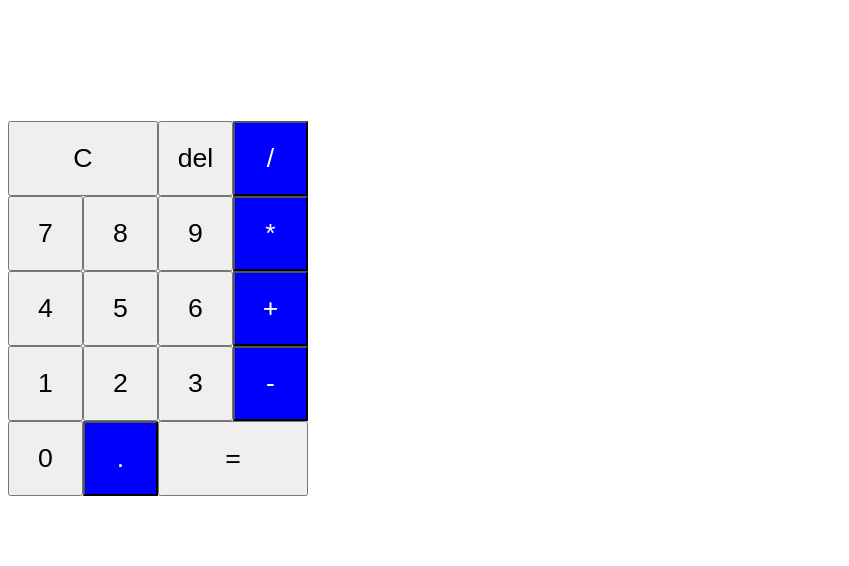
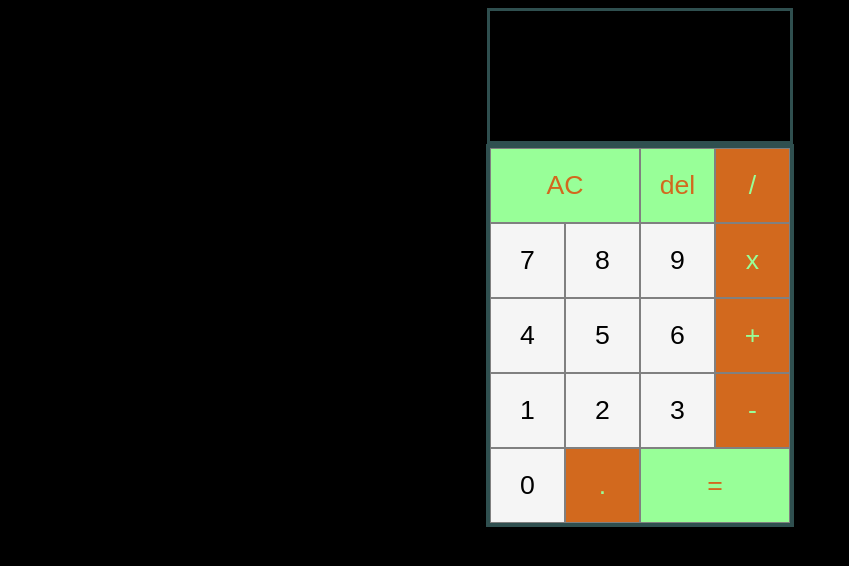
Before and after one commit to mnad7/jscalculator, a plain HTML site: page index.html in a window 1280 px wide. Shown: the whole page, without its empty margins (0-849 px from the left). Drawn offline with Linux system fonts and the light colour scheme.

Commit message:
ok theres more bugs than i thought but its getting there

```diff
--- a/index.html
+++ b/index.html
@@ -8,17 +8,17 @@
     <body>
         <div id="container">
             <div id="display">
-                <h3 id="history-display"></h3>
-                <h1 id="main-display"></h1>
+                <h3 id="history-display"> </h3>
+                <h1 id="main-display"> </h1>
             </div>
             <div id="numpad">
-                <button id="clear">C</button>
-                <button>del</button>
+                <button class="other" id="clear">AC</button>
+                <button class="other">del</button>
                 <button class="operator">/</button>
                 <button class="num">7</button>
                 <button class="num">8</button>
                 <button class="num">9</button>
-                <button class="operator">*</button>
+                <button class="operator">x</button>
                 <button class="num">4</button>
                 <button class="num">5</button>
                 <button class="num">6</button>
@@ -29,7 +29,7 @@
                 <button class="operator">-</button>
                 <button class="num">0</button>
                 <button class="operator">.</button>
-                <button id="equals">=</button>
+                <button class="other" id="equals">=</button>
             </div>
         </div>
 
--- a/script.js
+++ b/script.js
@@ -7,7 +7,7 @@ function operate(operator, a, b) {
             return a + b;
         case '-':
             return a - b;
-        case '*':
+        case 'x':
             return a * b;
         case '/':
             if(b === 0) {
@@ -46,7 +46,7 @@ function del() {
     }
 }
 const buttons = document.querySelectorAll('button');
-const buttonValues = ['C', 'del', '/', '7', '8', '9', '*', '4', '5', '6', '+', '1', '2', '3', '-', '0', '.', 'E'];
+const buttonValues = ['C', 'del', '/', '7', '8', '9', 'x', '4', '5', '6', '+', '1', '2', '3', '-', '0', '.', 'E'];
 
 let i = 0;
 buttons.forEach(button => {
@@ -67,7 +67,7 @@ buttons.forEach(button => {
             calculate();
         } else if(value == '.') {
             addDecimal();
-        } else if(!isNaN(mDisplay[mDisplay.length - 1])){
+        } else if(!isNaN(mDisplay[mDisplay.length - 1]) && mDisplay[mDisplay.length - 1] != ' '){
             mDisplay += ' ' + value + ' ';
         }
         populate();
@@ -102,13 +102,13 @@ function calculate() {
         vals = [];
         return;
     }
-    operateAll('*', '/');
+    operateAll('x', '/');
     operateAll('+', '-');
     lDisplay = mDisplay;
     mDisplay = vals[0].toString();
-    if(mDisplay.includes('.') && mDisplay.split('.')[1].length > 11)
+    if(mDisplay.includes('.') && mDisplay.split('.')[1].length > 6)
     {
-        mDisplay = vals[0].toFixed(11).toString();
+        mDisplay = vals[0].toFixed(6).toString();
     }
     populate();
     ops = [];
--- a/style.css
+++ b/style.css
@@ -1,3 +1,7 @@
+body {
+    background-color: black;
+}
+
 #container {
     position: relative;
     margin: 0 auto;
@@ -17,6 +21,10 @@
     display: grid;
     grid-template-columns: 75px 75px 75px 75px;
     align-content: center;
+    width: 300px;
+    border-color: darkslategray;
+    border-width: 4px;
+    border-style: solid;
 }
 
 #clear {
@@ -32,17 +40,47 @@
 .operator {
     height: 75px;
     width: 75px;
-    background-color: blue;
-    color: white;
+    background-color: chocolate;
+    color: #98ff98;
 
 }
 
 .num {
     height: 75px;
     width: 75px;
+    background-color: whitesmoke;
+}
+
+.other {
+    background-color: #98ff98;
+    color: chocolate;
 }
 
 button {
     font-family: Arial, Helvetica, sans-serif;
     font-size: 20pt;
+    border-style: solid;
+    border-width: 0.3px;
+    border-color: gray;
 }
+
+#history-display {
+    color: lightgray;
+    height: 30px;
+    text-align: right;
+}
+
+#main-display {
+    color: whitesmoke;
+    height: 70px;
+    width: 260px;
+    text-align: left;
+}
+
+#display {
+    height: 130px;
+    width: 300px;
+    border-width: 3px;
+    border-style: solid;
+    border-color: darkslategray;
+}
```
